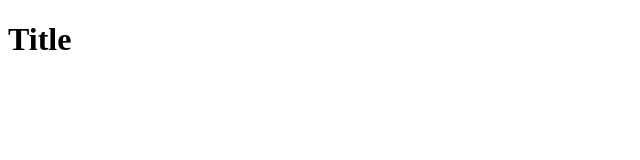
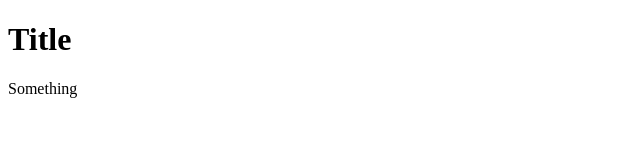
Before and after one commit to Phosisthedolphin/gitstuff, a plain HTML site: page index.html in a window 1280 px wide. Shown: the full height of the page, 0-640 px from the left. Drawn offline with Linux system fonts and the light colour scheme.

Commit message:
Added paragraph

```diff
--- a/index.html
+++ b/index.html
@@ -8,5 +8,6 @@
 </head>
 <body>
     <h1>Title</h1>
+    <p>Something</p>
 </body>
 </html>
```
